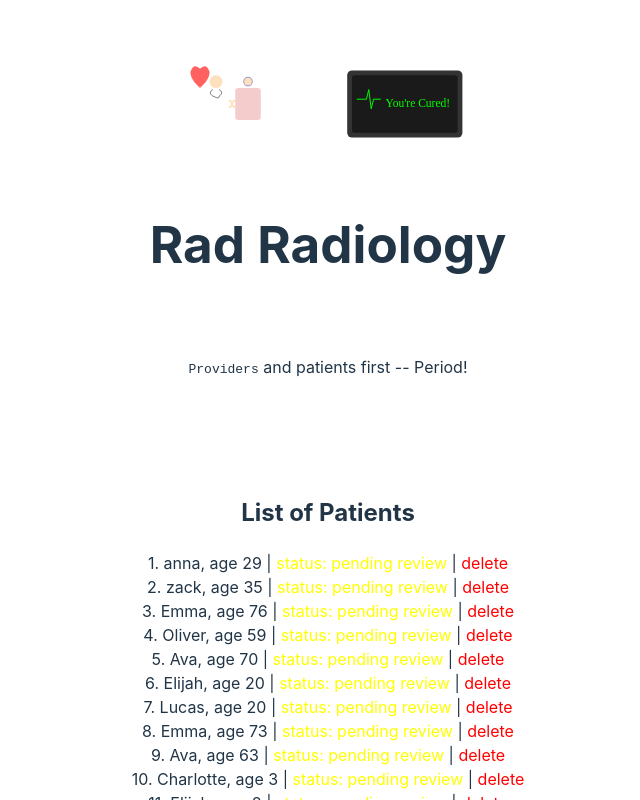
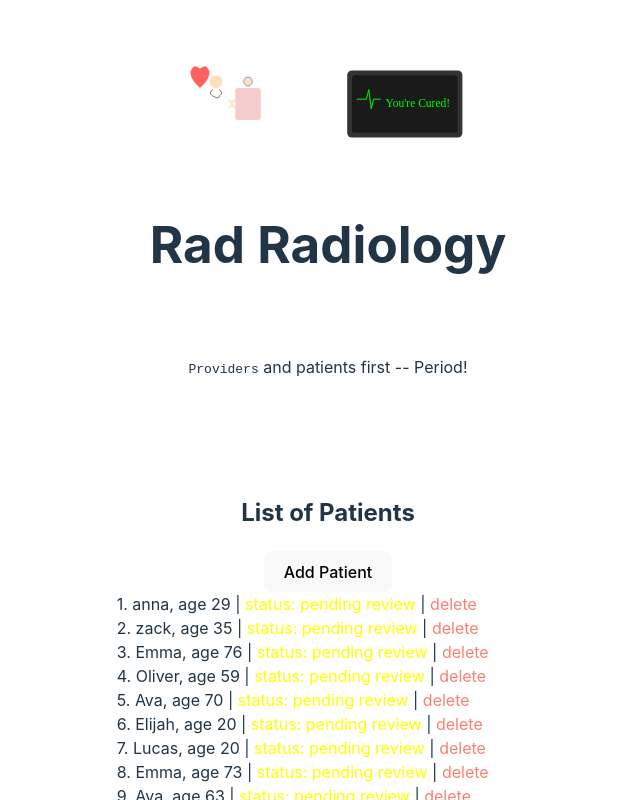
Before and after one commit to JKeddo95/RadRadiologyDemo, a React (Vite) app: page / in a window 1280 px wide. Shown: the top 800 px of the page, without its empty margins (312-952 px from the left). Built offline with nearby package versions, Linux system fonts and the light colour scheme.

Commit message:
DEV-01--Improve-Accessibility

```diff
--- a/src/components/PatientsMenu/PatientsMenu.tsx
+++ b/src/components/PatientsMenu/PatientsMenu.tsx
@@ -59,23 +59,25 @@ export const PatientsMenu = () => {
       <br />
       <br />
       <h2>List of Patients</h2>
+      <AddPatientPopup addPatientToList={addPatientToList} />
       <div>
         {patientsList.map((patient: Patient, patientNo) => (
           <div className={"patientEntry"} key={`${patientNo}_${patient.name}_${patient.age}`}>
-            <span>{patientNo + 1}.</span>
-            <span onClick={() => updatePatientName(patientNo, patient.name)}> {patient.name}</span>
-            <span onClick={() => updatePatientAge(patientNo, patient.age)}>, age {patient.age}</span>
-            <span> | </span>
+            <span className={"patientInfo"}>
+              <span>{patientNo + 1}.</span>
+              <span onClick={() => updatePatientName(patientNo, patient.name)}> {patient.name}</span>
+              <span onClick={() => updatePatientAge(patientNo, patient.age)}>, age {patient.age}</span>
+              <span> | </span>
+            </span>
             <span onClick={() => console.log("Update Patient Details")}>
               <ManagePatientPopup currentStatus={patient.status} patientNumber={patientNo} />
             </span>
             <span> | </span>
-            <span style={{ color: "red" }} onClick={() => deletePatient(patientNo)}>
+            <span style={{ color: "salmon" }} onClick={() => deletePatient(patientNo)}>
               delete
             </span>
           </div>
         ))}
-        <AddPatientPopup addPatientToList={addPatientToList} />
       </div>
     </div>
   );
--- a/src/components/PatientsMenu/patientMenu.css
+++ b/src/components/PatientsMenu/patientMenu.css
@@ -2,4 +2,13 @@
   float: "left";
   filter: drop-shadow(0 0 2em blue);
   background-color: rgba(138, 43, 226, 0.7);
+  text-align: left;
 }
+
+.patientEntry {
+  text-align: left;
+}
+
+.patientInfo {
+  min-width: 90%;
+}
```
